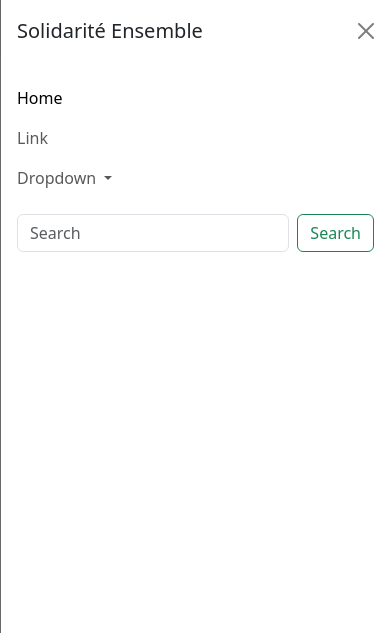
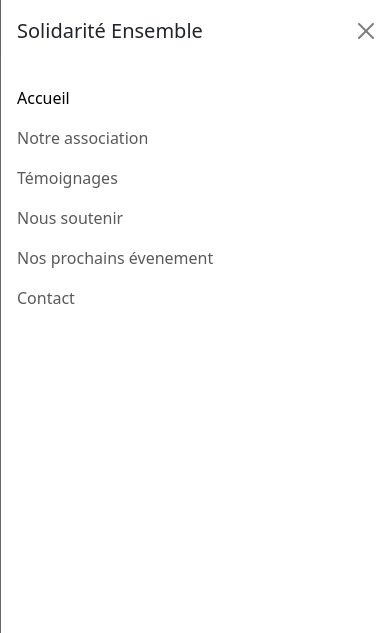
Before and after one commit to YoanMen/Bootstrap-exercise-site, a website: page index.html in a window 390 px wide. Both pictures are taken after a click on the button "Toggle navigation". Shown: the top 633 px of the page. Drawn offline with nearby package versions, Linux system fonts and the light colour scheme.

Commit message:
add link and nav-items

```diff
--- a/index.html
+++ b/index.html
@@ -17,10 +17,11 @@
   <div class=" hidden-desktop  justify-content-center">
     <header class="d-flex justify-content-center py-3">
       <ul class="nav nav-pills">
-        <li class="nav-item"><a href="#" class="nav-link active" aria-current="page">Accueil</a></li>
-        <li class="nav-item"><a href="#" class="nav-link">Notre association</a></li>
-        <li class="nav-item"><a href="#" class="nav-link">Témoignages</a></li>
-        <li class="nav-item"><a href="#" class="nav-link">Nous soutenir</a></li>
+        <li class="nav-item"><a href="/" class="nav-link active" aria-current="page">Accueil</a></li>
+        <li class="nav-item"><a href="#Association" class="nav-link">Notre association</a></li>
+        <li class="nav-item"><a href="#Testimonial" class="nav-link">Témoignages</a></li>
+        <li class="nav-item"><a href="#Support_us" class="nav-link">Nous soutenir</a></li>
+        <li class="nav-item"><a href="/events" class="nav-link">Nos prochains évenement</a></li>
         <li class="nav-item"><a href="#" class="nav-link">Contact</a></li>
       </ul>
     </header>
@@ -32,7 +33,7 @@
     <header>
       <nav class="navbar bg-body-tertiary fixed-top">
         <div class="container-fluid">
-          <a class="navbar-brand" href="#">
+          <a class="navbar-brand" href="/">
             <img src="assets/image/bootstrap-logo.svg" alt="Logo" width="30" height="24"
               class="d-inline-block align-text-top">
             Solidarité Ensemble
@@ -49,31 +50,15 @@
             </div>
             <div class="offcanvas-body">
               <ul class="navbar-nav justify-content-end flex-grow-1 pe-3">
-                <li class="nav-item">
-                  <a class="nav-link active" aria-current="page" href="#">Home</a>
-                </li>
-                <li class="nav-item">
-                  <a class="nav-link" href="#">Link</a>
-                </li>
-                <li class="nav-item dropdown">
-                  <a class="nav-link dropdown-toggle" href="#" role="button" data-bs-toggle="dropdown"
-                    aria-expanded="false">
-                    Dropdown
-                  </a>
-                  <ul class="dropdown-menu">
-                    <li><a class="dropdown-item" href="#">Action</a></li>
-                    <li><a class="dropdown-item" href="#">Another action</a></li>
-                    <li>
-                      <hr class="dropdown-divider">
-                    </li>
-                    <li><a class="dropdown-item" href="#">Something else here</a></li>
-                  </ul>
+                <li class="nav-item"><a href="/" class="nav-link active" aria-current="page">Accueil</a></li>
+                <li class="nav-item"><a href="#Association" class="nav-link">Notre association</a></li>
+                <li class="nav-item"><a href="#Testimonial" class="nav-link">Témoignages</a></li>
+                <li class="nav-item"><a href="#Support_us" class="nav-link">Nous soutenir</a></li>
+                <li class="nav-item"><a href="/events" class="nav-link">Nos prochains évenement</a></li>
+                <li class="nav-item"> <a class="nav-link" href="#">Contact</a>
                 </li>
               </ul>
-              <form class="d-flex mt-3" role="search">
-                <input class="form-control me-2" type="search" placeholder="Search" aria-label="Search">
-                <button class="btn btn-outline-success" type="submit">Search</button>
-              </form>
+
             </div>
           </div>
         </div>
```
